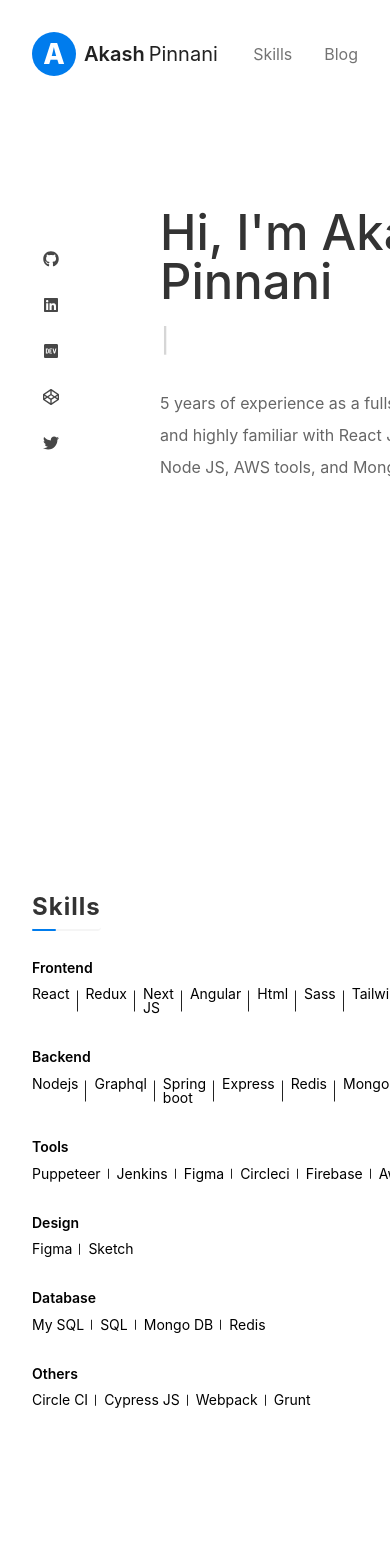
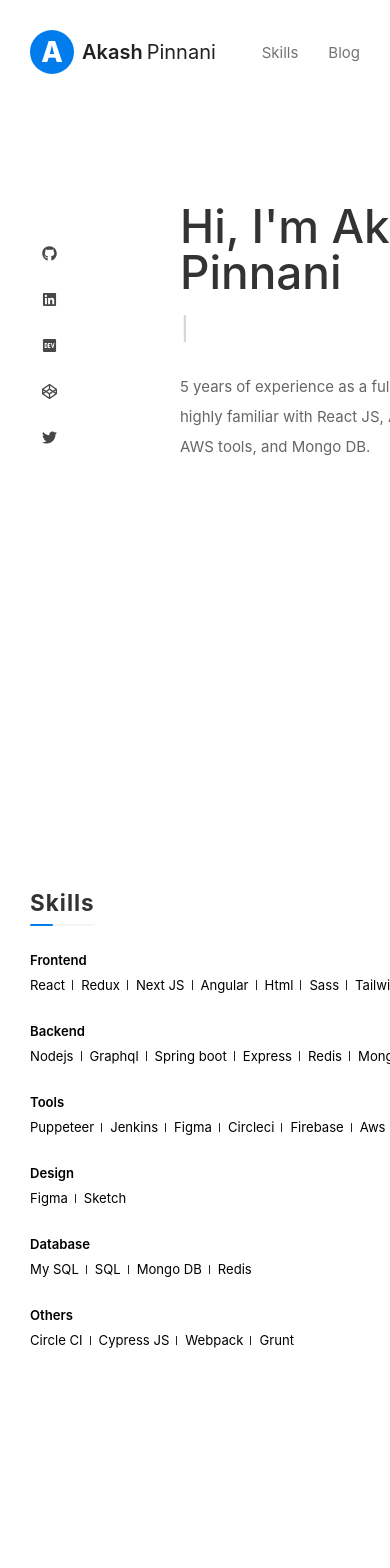
Before and after one commit to akashpinnani/my-portfolio, a Next.js app: page / in a window 390 px wide. Shown: the top 1568 px of the page. Built offline with nearby package versions, Linux system fonts and the light colour scheme.

Commit message:
mobile styles added for skills section

```diff
--- a/styles/button/button.module.scss
+++ b/styles/button/button.module.scss
@@ -1,8 +1,9 @@
+@import "./mixins.modules.scss";
+
 .button {
   width: 38px;
   height: 38px;
   border-radius: 4px;
-  /* border: 1px solid var(--black3); */
   cursor: pointer;
   display: flex;
   align-items: center;
@@ -10,6 +11,10 @@
   color: var(--black2);
   opacity: 0.9;
   transition: all 0.2s ease-in-out;
+  @include mobile {
+    border: 1px solid var(--black3);
+    font-size: 18px;
+  }
 }
 
 .button:hover {
--- a/styles/copyrightFooter.module.scss
+++ b/styles/copyrightFooter.module.scss
@@ -1,10 +1,14 @@
+@import "./mixins.modules.scss";
+
+
 .copyrightFooter {
     font-weight: 300;
     background-color: var(--gray3);
     color: var(--black2);
     font-size: 1rem;
     text-align: center;
-    padding: 0.25rem;
+    padding: 0.5rem;
+
 }
 
 .footerIcon {
--- a/styles/globals.scss
+++ b/styles/globals.scss
@@ -21,7 +21,10 @@
   scroll-behavior: smooth;
   overflow-y: scroll;
   @include mobile {
-    font-size: 14px;
+    font-size: 12px;
+  }
+  @include ipad-and-below {
+    font-size: 15px;
   }
 }
 
--- a/styles/introduction.module.scss
+++ b/styles/introduction.module.scss
@@ -2,7 +2,7 @@
 
 .container {
   width: 450px;
-  margin-left: 8rem;
+  margin-left: 10rem;
   margin-right: 4rem;
   @include mobile {
     width: auto;
--- a/styles/introduction/userIntroductionName.module.scss
+++ b/styles/introduction/userIntroductionName.module.scss
@@ -9,6 +9,6 @@
     margin-bottom: 1.25rem;
     line-height: 1;
   @include mobile {
-    font-size: 2.8rem;
+    font-size: 2.4rem;
   }
 }
--- a/styles/skill/skillIcon.module.scss
+++ b/styles/skill/skillIcon.module.scss
@@ -1,3 +1,6 @@
+@import "../mixins.modules.scss";
+
+
 .skillIconWrapper {
   position: relative;
   padding: 0 8px;
@@ -26,11 +29,16 @@
 .iconName {
   font-size: 0.875rem;
   line-height: 1;
+  white-space: nowrap;
 }
 
 .skillsIconContainer {
   display: flex;
   margin-left: -8px;
+  @include mobile {
+    flex-wrap: wrap;
+    row-gap: 8px;
+  }
 }
 
 .skillsIconContainer > :last-child:after {
```
